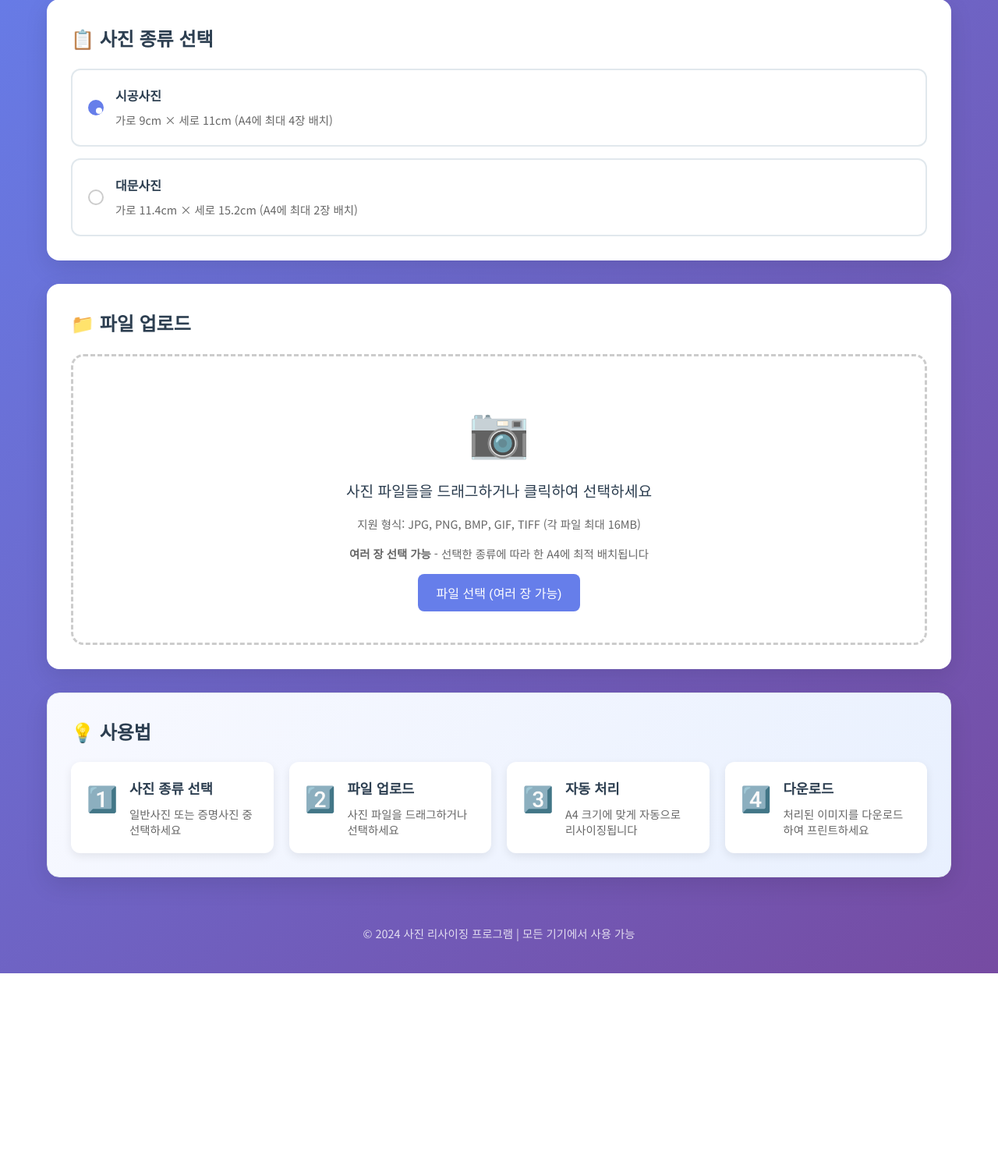
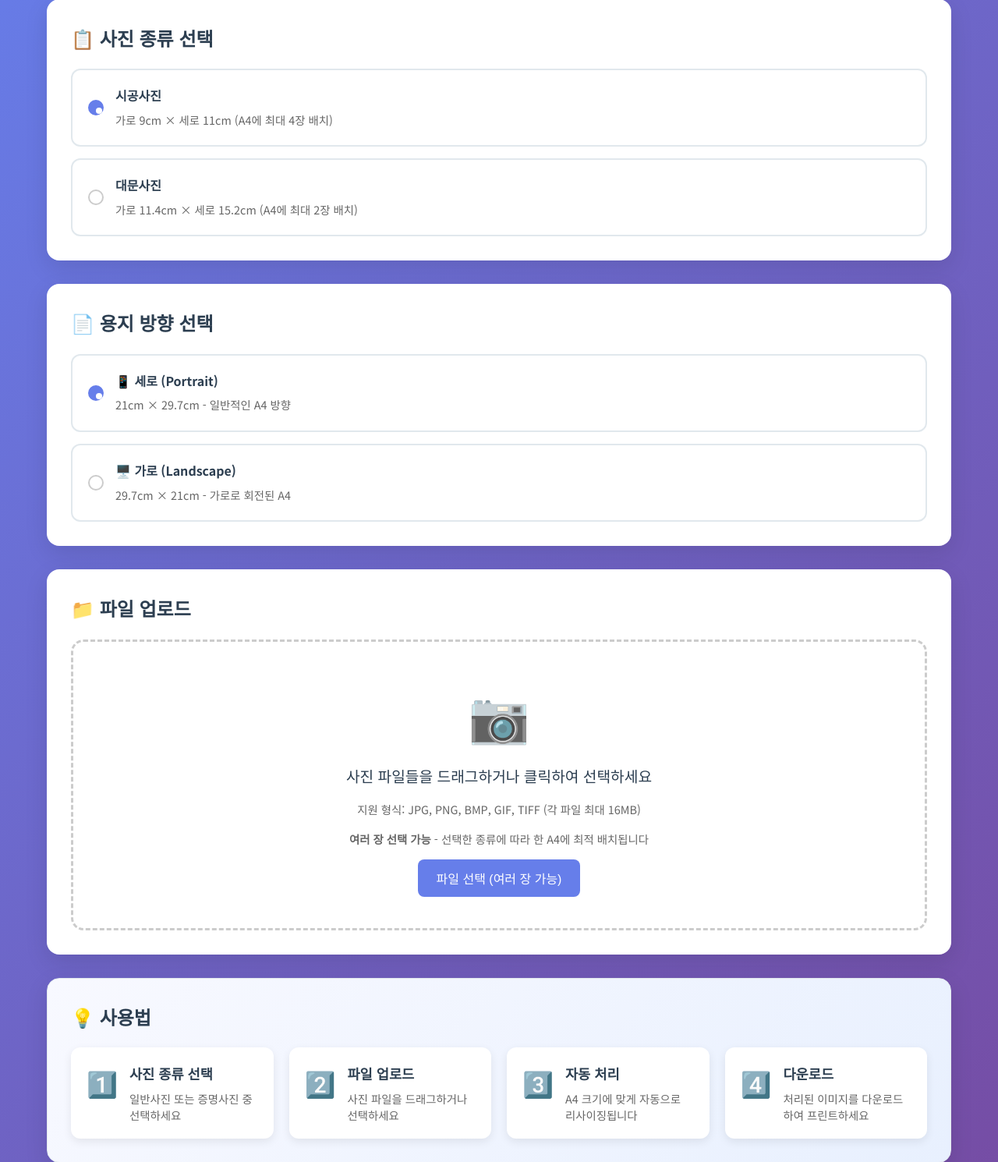
Before and after one commit to SaDaa-Dev/printLH, a Flask app: page / in a window 1280 px wide. Shown: the part 166-1656 px from the top of the page at 78% size. Before the commit the page ends 1414 px from the top, so only its background shows below. Run offline with Flask 3, Linux system fonts and the light colour scheme; some libraries are stand-ins or nearby versions.

Commit message:
feat : 용지 가로, 인쇄 기능

```diff
--- a/app.py
+++ b/app.py
@@ -271,6 +271,7 @@ def upload_multiple_files():
 
     files = request.files.getlist('files')
     photo_type = request.form.get('photo_type', 'construction')
+    paper_orientation = request.form.get('paper_orientation', 'portrait')
 
     if not files or len(files) == 0:
         return jsonify({'error': '파일이 선택되지 않았습니다'}), 400
@@ -305,12 +306,14 @@ def upload_multiple_files():
 
         # A4 용지에 여러 이미지 배치
         if photo_type == 'construction':
-            final_image = arrange_multiple_construction_photos(processed_images)
+            final_image = arrange_multiple_construction_photos(processed_images, paper_orientation)
         else:  # document
-            final_image = arrange_multiple_document_photos(processed_images)
+            final_image = arrange_multiple_document_photos(processed_images, paper_orientation)
 
         # 최종 이미지 저장
-        processed_filename = f"{batch_id}_layout.jpg"
+        orientation_suffix = 'landscape' if paper_orientation == 'landscape' else 'portrait'
+        type_suffix = 'construction' if photo_type == 'construction' else 'document'
+        processed_filename = f"{batch_id}_{type_suffix}_{orientation_suffix}_layout.jpg"
         processed_path = os.path.join(app.config['PROCESSED_FOLDER'], processed_filename)
         final_image.save(processed_path, 'JPEG', quality=95)
 
@@ -326,6 +329,7 @@ def upload_multiple_files():
             'file_id': batch_id,
             'file_count': len(processed_images),
             'photo_type': photo_type,
+            'paper_orientation': paper_orientation,
             'thumbnail_url': f'/thumbnail/{batch_id}'
         })
 
@@ -343,7 +347,31 @@ def get_thumbnail(file_id):
 @app.route('/download/<file_id>')
 def download_file(file_id):
     """처리된 이미지 다운로드"""
-    processed_path = os.path.join(app.config['PROCESSED_FOLDER'], f"{file_id}_processed.jpg")
+    # 새로운 형식의 파일명을 먼저 찾아보기
+    processed_folder = app.config['PROCESSED_FOLDER']
+
+    # 새로운 형식: {id}_{type}_{orientation}_layout.jpg
+    for filename in os.listdir(processed_folder):
+        if filename.startswith(file_id) and filename.endswith('_layout.jpg'):
+            processed_path = os.path.join(processed_folder, filename)
+            # 파일명에서 정보 추출하여 다운로드명 생성
+            parts = filename.replace('.jpg', '').split('_')
+            if len(parts) >= 3:
+                type_name = '시공사진' if parts[1] == 'construction' else '대문사진'
+                orientation_name = '가로' if parts[2] == 'landscape' else '세로'
+                download_name = f"A4_{type_name}_{orientation_name}_{file_id}.jpg"
+            else:
+                download_name = f"resized_photo_{file_id}.jpg"
+
+            return send_file(
+                processed_path,
+                as_attachment=True,
+                download_name=download_name,
+                mimetype='image/jpeg'
+            )
+
+    # 기존 형식 fallback
+    processed_path = os.path.join(processed_folder, f"{file_id}_processed.jpg")
     if os.path.exists(processed_path):
         return send_file(
             processed_path,
@@ -351,6 +379,7 @@ def download_file(file_id):
             download_name=f"resized_photo_{file_id}.jpg",
             mimetype='image/jpeg'
         )
+
     return '', 404
 
 @app.route('/health')
@@ -358,14 +387,20 @@ def health_check():
     """헬스 체크"""
     return jsonify({'status': 'healthy', 'timestamp': datetime.now().isoformat()})
 
-def arrange_multiple_construction_photos(image_data_list):
+def arrange_multiple_construction_photos(image_data_list, paper_orientation='portrait'):
     """여러 시공사진을 A4 용지에 최적 배치"""
     # 시공사진 크기 (9cm × 11cm, 300 DPI 기준)
     photo_width = int(90 * 300 / 25.4)   # 약 1063픽셀
     photo_height = int(110 * 300 / 25.4)  # 약 1299픽셀
 
+    # 용지 방향에 따른 A4 크기 설정
+    if paper_orientation == 'landscape':
+        a4_width, a4_height = A4_HEIGHT, A4_WIDTH  # 가로: 3508 x 2480
+    else:
+        a4_width, a4_height = A4_WIDTH, A4_HEIGHT  # 세로: 2480 x 3508
+
     # 최적 배치 계산
-    layout = calculate_optimal_layout(photo_width, photo_height, A4_WIDTH, A4_HEIGHT)
+    layout = calculate_optimal_layout(photo_width, photo_height, a4_width, a4_height)
 
     # A4 용지에 배치할 수 있는 최대 개수
     max_photos = layout['cols'] * layout['rows']
@@ -412,12 +447,12 @@ def arrange_multiple_construction_photos(image_data_list):
         resized_photos.append(resized_photo)
 
     # A4 용지에 배치
-    a4_image = Image.new('RGB', (A4_WIDTH, A4_HEIGHT), 'white')
+    a4_image = Image.new('RGB', (a4_width, a4_height), 'white')
 
     # 배치 계산
     margin = 50
-    x_spacing = (A4_WIDTH - 2 * margin - layout['cols'] * layout['photo_width']) // max(1, layout['cols'] - 1) if layout['cols'] > 1 else 0
-    y_spacing = (A4_HEIGHT - 2 * margin - layout['rows'] * layout['photo_height']) // max(1, layout['rows'] - 1) if layout['rows'] > 1 else 0
+    x_spacing = (a4_width - 2 * margin - layout['cols'] * layout['photo_width']) // max(1, layout['cols'] - 1) if layout['cols'] > 1 else 0
+    y_spacing = (a4_height - 2 * margin - layout['rows'] * layout['photo_height']) // max(1, layout['rows'] - 1) if layout['rows'] > 1 else 0
 
     photo_index = 0
     for row in range(layout['rows']):
@@ -430,14 +465,20 @@ def arrange_multiple_construction_photos(image_data_list):
 
     return a4_image
 
-def arrange_multiple_document_photos(image_data_list):
+def arrange_multiple_document_photos(image_data_list, paper_orientation='portrait'):
     """여러 대문사진을 A4 용지에 최적 배치"""
     # 대문사진 크기 (11.4cm × 15.2cm, 300 DPI 기준)
     photo_width = int(114 * 300 / 25.4)   # 약 1346픽셀
     photo_height = int(152 * 300 / 25.4)  # 약 1795픽셀
 
+    # 용지 방향에 따른 A4 크기 설정
+    if paper_orientation == 'landscape':
+        a4_width, a4_height = A4_HEIGHT, A4_WIDTH  # 가로: 3508 x 2480
+    else:
+        a4_width, a4_height = A4_WIDTH, A4_HEIGHT  # 세로: 2480 x 3508
+
     # 최적 배치 계산
-    layout = calculate_optimal_layout(photo_width, photo_height, A4_WIDTH, A4_HEIGHT)
+    layout = calculate_optimal_layout(photo_width, photo_height, a4_width, a4_height)
 
     # A4 용지에 배치할 수 있는 최대 개수
     max_photos = layout['cols'] * layout['rows']
--- a/static/js/script.js
+++ b/static/js/script.js
@@ -10,6 +10,7 @@ const previewSection = document.getElementById('previewSection');
 const previewImage = document.getElementById('previewImage');
 const previewInfo = document.getElementById('previewInfo');
 const downloadButton = document.getElementById('downloadButton');
+const printButton = document.getElementById('printButton');
 const resetButton = document.getElementById('resetButton');
 const progressSection = document.getElementById('progressSection');
 const progressFill = document.getElementById('progressFill');
@@ -19,11 +20,13 @@ const progressText = document.getElementById('progressText');
 let selectedFiles = [];
 let currentFileId = null;
 let currentPhotoType = 'construction';
+let currentPaperOrientation = 'portrait';
 
 // 초기화
 document.addEventListener('DOMContentLoaded', function() {
     initializeEventListeners();
     updatePhotoTypeSelection();
+    updatePaperOrientationSelection();
 });
 
 function initializeEventListeners() {
@@ -53,6 +56,12 @@ function initializeEventListeners() {
         radio.addEventListener('change', updatePhotoTypeSelection);
     });
 
+    // 용지 방향 선택
+    const orientationButtons = document.querySelectorAll('input[name="paper_orientation"]');
+    orientationButtons.forEach(radio => {
+        radio.addEventListener('change', updatePaperOrientationSelection);
+    });
+
     // 처리 버튼
     processButton.addEventListener('click', handleProcess);
 
@@ -62,6 +71,9 @@ function initializeEventListeners() {
     // 다운로드 버튼
     downloadButton.addEventListener('click', handleDownload);
 
+    // 인쇄 버튼
+    printButton.addEventListener('click', handlePrint);
+
     // 리셋 버튼
     resetButton.addEventListener('click', handleReset);
 }
@@ -70,6 +82,12 @@ function updatePhotoTypeSelection() {
     const selectedRadio = document.querySelector('input[name="photo_type"]:checked');
     currentPhotoType = selectedRadio.value;
     console.log('사진 종류 선택됨:', currentPhotoType);
+}
+
+function updatePaperOrientationSelection() {
+    const selectedRadio = document.querySelector('input[name="paper_orientation"]:checked');
+    currentPaperOrientation = selectedRadio.value;
+    console.log('용지 방향 선택됨:', currentPaperOrientation);
 }
 
 function handleFileSelect(event) {
@@ -197,6 +215,7 @@ function handleProcess() {
         formData.append(`files`, file);
     });
     formData.append('photo_type', currentPhotoType);
+    formData.append('paper_orientation', currentPaperOrientation);
 
     // 업로드 요청
     fetch('/upload_multiple', {
@@ -240,12 +259,13 @@ function handleUploadSuccess(data) {
     // 정보 텍스트 설정
     const photoTypeText = data.photo_type === 'construction' ? '시공사진' : '대문사진';
     const fileCountText = data.file_count ? `${data.file_count}장` : '1장';
+    const orientationText = data.paper_orientation === 'landscape' ? '가로 (29.7cm × 21cm)' : '세로 (21cm × 29.7cm)';
 
     previewInfo.innerHTML = `
         <p><strong>처리된 파일:</strong> ${fileCountText}</p>
         <p><strong>사진 종류:</strong> ${photoTypeText}</p>
+        <p><strong>용지 방향:</strong> ${orientationText}</p>
         <p><strong>A4 용지 배치:</strong> 최적 배치 완료</p>
-        <p><strong>용지 크기:</strong> A4 (21cm × 29.7cm)</p>
         <p><strong>인쇄 품질:</strong> 300 DPI</p>
     `;
 
@@ -281,6 +301,20 @@ function handleDownload() {
     document.body.removeChild(link);
 
     showSuccess('파일 다운로드가 시작되었습니다!');
+}
+
+function handlePrint() {
+    if (!currentFileId) {
+        showError('인쇄할 파일이 없습니다.');
+        return;
+    }
+
+    // 인쇄 확인
+    if (confirm('이미지를 인쇄하시겠습니까?\n\n인쇄 설정:\n- 용지 크기: A4\n- 여백: 없음\n- 크기 조정: 실제 크기')) {
+        // 브라우저 인쇄 대화상자 열기
+        window.print();
+        showSuccess('인쇄 대화상자가 열렸습니다!');
+    }
 }
 
 function handleReset() {
--- a/templates/index.html
+++ b/templates/index.html
@@ -33,6 +33,29 @@
                         <div class="radio-content">
                             <strong>대문사진</strong>
                             <small>가로 11.4cm × 세로 15.2cm (A4에 최대 2장 배치)</small>
+                        </div>
+                    </label>
+                </div>
+            </section>
+
+            <!-- 용지 방향 선택 -->
+            <section class="section">
+                <h2>📄 용지 방향 선택</h2>
+                <div class="radio-group">
+                    <label class="radio-option">
+                        <input type="radio" name="paper_orientation" value="portrait" checked>
+                        <span class="radio-custom"></span>
+                        <div class="radio-content">
+                            <strong>📱 세로 (Portrait)</strong>
+                            <small>21cm × 29.7cm - 일반적인 A4 방향</small>
+                        </div>
+                    </label>
+                    <label class="radio-option">
+                        <input type="radio" name="paper_orientation" value="landscape">
+                        <span class="radio-custom"></span>
+                        <div class="radio-content">
+                            <strong>🖥️ 가로 (Landscape)</strong>
+                            <small>29.7cm × 21cm - 가로로 회전된 A4</small>
                         </div>
                     </label>
                 </div>
@@ -77,6 +100,9 @@
                         <div class="preview-actions">
                             <button class="btn btn-primary" id="downloadButton">
                                 💾 다운로드
+                            </button>
+                            <button class="btn btn-success" id="printButton">
+                                🖨️ 인쇄하기
                             </button>
                             <button class="btn btn-secondary" id="resetButton">
                                 🔄 다시 선택
```
Also changed, not shown: static/css/style.css (+66 -0 lines).
